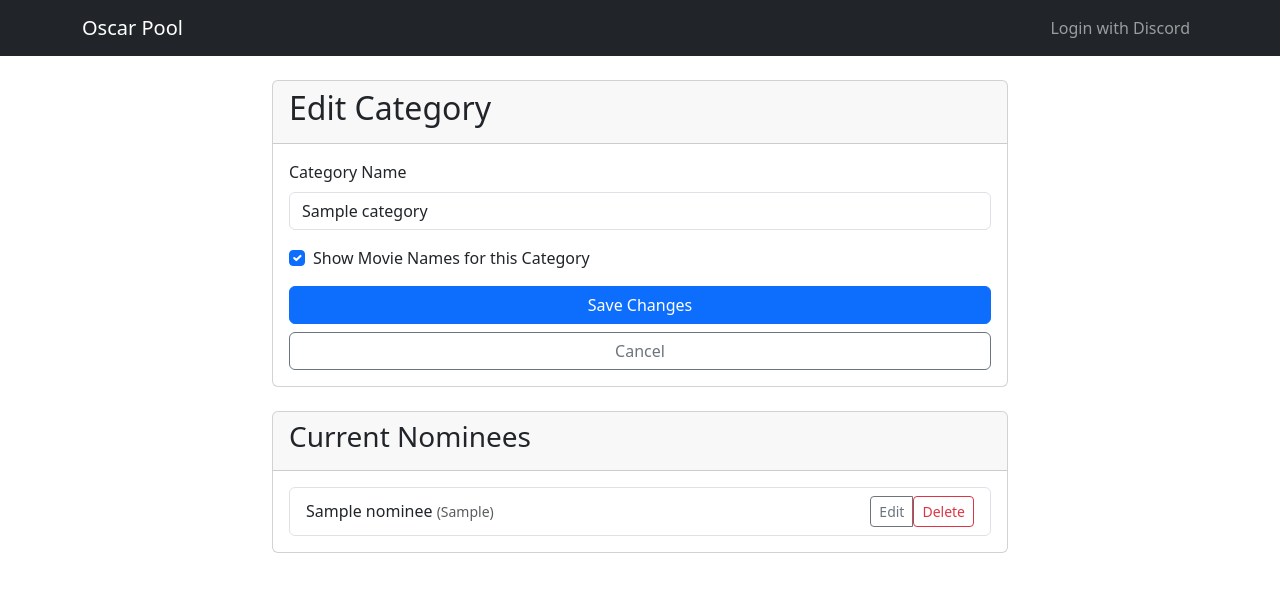
After one commit to BurlapRobot/oscar-pool, a Flask app: template templates/edit_category.html in a window 1280 px wide. The commit adds this page. Shown: the top 592 px of the page. Run offline with Flask 3, Linux system fonts and the light colour scheme; the template is opened without the code that fills it: values that come from a table or form of the project are taken from there, others are empty; tables that the repository leaves empty hold one stand-in row (values such as "Sample post"); parts of the project's set-up code (start-up, migrations or seed data) failed here and were passed over.

Commit message:
Added ability to edit nominees and categories, refactoring show_movie

```diff
--- a/app.py
+++ b/app.py
@@ -4,6 +4,7 @@ from requests_oauthlib import OAuth2Session
 import os
 import configparser
 from datetime import timedelta
+from flask_migrate import Migrate
 
 # Load config
 config = configparser.ConfigParser()
@@ -15,6 +16,7 @@ app.config['SQLALCHEMY_DATABASE_URI'] = config['Flask']['SQLALCHEMY_DATABASE_URI
 app.config['SQLALCHEMY_TRACK_MODIFICATIONS'] = False
 
 db = SQLAlchemy(app)
+migrate = Migrate(app, db)
 
 # Load Discord settings from config
 DISCORD_CLIENT_ID = config['Discord']['CLIENT_ID']
@@ -34,12 +36,12 @@ class User(db.Model):
 class Category(db.Model):
     id = db.Column(db.Integer, primary_key=True)
     name = db.Column(db.String(100), nullable=False)
+    show_movie = db.Column(db.Boolean, default=False)  # Moved from Nominee to Category
 
 class Nominee(db.Model):
     id = db.Column(db.Integer, primary_key=True)
     name = db.Column(db.String(100), nullable=False)
     movie = db.Column(db.String(100))  # Optional movie field
-    show_movie = db.Column(db.Boolean, default=False)  # Whether to display movie name
     category_id = db.Column(db.Integer, db.ForeignKey('category.id'), nullable=False)
     category = db.relationship('Category', backref=db.backref('nominees', lazy=True))
 
@@ -151,19 +153,32 @@ def add_nominee():
     if 'discord_user' not in session or not is_admin():
         flash('Access denied. Admins only.', 'error')
         return redirect(url_for('index'))
+
     categories = Category.query.all()
+
+    # Get the specific category if category_id is provided
+    category_id = request.args.get('category_id')
+    category = Category.query.get(category_id) if category_id else None
+
     if request.method == 'POST':
         nominee_name = request.form['nominee_name']
         category_id = request.form['category_id']
+        movie = request.form.get('movie', '')
+
         if nominee_name and category_id:
-            new_nominee = Nominee(name=nominee_name, category_id=category_id)
+            new_nominee = Nominee(
+                name=nominee_name,
+                category_id=category_id,
+                movie=movie
+            )
             db.session.add(new_nominee)
             db.session.commit()
             flash('Nominee added successfully!', 'success')
         else:
             flash('Nominee name and category must be selected.', 'error')
         return redirect(url_for('add_nominee'))
-    return render_template('add_nominee.html', categories=categories)
+
+    return render_template('add_nominee.html', categories=categories, category=category)
 
 @app.route('/admin/dashboard')
 def admin_dashboard():
@@ -224,6 +239,71 @@ def add_category():
 
     return render_template('add_category.html')
 
+@app.route('/admin/category/edit/<int:category_id>', methods=['GET', 'POST'])
+def edit_category(category_id):
+    if 'discord_user' not in session or not is_admin():
+        flash('Access denied. Admins only.', 'error')
+        return redirect(url_for('index'))
+
+    category = Category.query.get_or_404(category_id)
+
+    if request.method == 'POST':
+        category_name = request.form.get('category_name')
+        show_movie = request.form.get('show_movie') == 'on'
+
+        if category_name:
+            category.name = category_name
+            category.show_movie = show_movie
+            db.session.commit()
+            flash('Category updated successfully!', 'success')
+            return redirect(url_for('admin_dashboard'))
+        else:
+            flash('Category name is required.', 'error')
+
+    return render_template('edit_category.html', category=category)
+
+@app.route('/admin/nominee/edit/<int:nominee_id>', methods=['GET', 'POST'])
+def edit_nominee(nominee_id):
+    if 'discord_user' not in session or not is_admin():
+        flash('Access denied. Admins only.', 'error')
+        return redirect(url_for('index'))
+
+    nominee = Nominee.query.get_or_404(nominee_id)
+
+    if request.method == 'POST':
+        name = request.form.get('nominee_name')
+        movie = request.form.get('movie', '')
+
+        if name:
+            nominee.name = name
+            nominee.movie = movie
+            db.session.commit()
+            flash('Nominee updated successfully!', 'success')
+            return redirect(url_for('edit_category', category_id=nominee.category_id))
+        else:
+            flash('Nominee name is required.', 'error')
+
+    return render_template('edit_nominee.html', nominee=nominee)
+
+@app.route('/admin/nominee/delete/<int:nominee_id>', methods=['POST'])
+def delete_nominee(nominee_id):
+    if 'discord_user' not in session or not is_admin():
+        flash('Access denied. Admins only.', 'error')
+        return redirect(url_for('index'))
+
+    nominee = Nominee.query.get_or_404(nominee_id)
+    category_id = nominee.category_id
+
+    try:
+        db.session.delete(nominee)
+        db.session.commit()
+        flash('Nominee deleted successfully!', 'success')
+    except Exception as e:
+        db.session.rollback()
+        flash('Error deleting nominee.', 'error')
+
+    return redirect(url_for('edit_category', category_id=category_id))
+
 # Database initialization
 def init_db(app):
     with app.app_context():
--- a/templates/admin_dashboard.html
+++ b/templates/admin_dashboard.html
@@ -29,6 +29,10 @@
                                     <div class="d-flex justify-content-between align-items-center">
                                         <h5 class="mb-1">{{ category.name }}</h5>
                                         <div class="btn-group">
+                                            <a href="{{ url_for('edit_category', category_id=category.id) }}"
+                                               class="btn btn-sm btn-outline-secondary">
+                                                Edit
+                                            </a>
                                             <a href="{{ url_for('add_nominee', category_id=category.id) }}"
                                                class="btn btn-sm btn-outline-primary">
                                                 Add Nominee
@@ -39,7 +43,7 @@
                                         <ul class="list-unstyled mt-2 mb-0">
                                             {% for nominee in category.nominees %}
                                                 <li>• {{ nominee.name }}
-                                                    {% if nominee.show_movie and nominee.movie %}
+                                                    {% if category.show_movie and nominee.movie %}
                                                         <small class="text-muted">({{ nominee.movie }})</small>
                                                     {% endif %}
                                                 </li>
--- /dev/null
+++ b/templates/edit_category.html
@@ -0,0 +1,78 @@
+{% extends "base.html" %}
+
+{% block title %}Edit Category{% endblock %}
+
+{% block content %}
+<div class="row">
+    <div class="col-md-8 offset-md-2">
+        <div class="card">
+            <div class="card-header">
+                <h2>Edit Category</h2>
+            </div>
+            <div class="card-body">
+                <form method="POST">
+                    <div class="mb-3">
+                        <label for="category_name" class="form-label">Category Name</label>
+                        <input type="text"
+                               class="form-control"
+                               id="category_name"
+                               name="category_name"
+                               value="{{ category.name }}"
+                               required
+                               placeholder="e.g., Best Picture">
+                    </div>
+
+                    <div class="mb-3 form-check">
+                        <input type="checkbox"
+                               class="form-check-input"
+                               id="show_movie"
+                               name="show_movie"
+                               {% if category.show_movie %}checked{% endif %}>
+                        <label class="form-check-label" for="show_movie">
+                            Show Movie Names for this Category
+                        </label>
+                    </div>
+
+                    <div class="d-grid gap-2">
+                        <button type="submit" class="btn btn-primary">Save Changes</button>
+                        <a href="{{ url_for('admin_dashboard') }}" class="btn btn-outline-secondary">Cancel</a>
+                    </div>
+                </form>
+            </div>
+        </div>
+
+        <div class="card mt-4">
+            <div class="card-header">
+                <h3>Current Nominees</h3>
+            </div>
+            <div class="card-body">
+                {% if category.nominees %}
+                    <ul class="list-group">
+                        {% for nominee in category.nominees %}
+                            <li class="list-group-item d-flex justify-content-between align-items-center">
+                                <div>
+                                    {{ nominee.name }}
+                                    {% if category.show_movie and nominee.movie %}
+                                        <small class="text-muted">({{ nominee.movie }})</small>
+                                    {% endif %}
+                                </div>
+                                <div class="btn-group">
+                                    <a href="{{ url_for('edit_nominee', nominee_id=nominee.id) }}"
+                                       class="btn btn-sm btn-outline-secondary">Edit</a>
+                                    <form method="POST" action="{{ url_for('delete_nominee', nominee_id=nominee.id) }}"
+                                          class="d-inline"
+                                          onsubmit="return confirm('Are you sure you want to delete this nominee?');">
+                                        <button type="submit" class="btn btn-sm btn-outline-danger">Delete</button>
+                                    </form>
+                                </div>
+                            </li>
+                        {% endfor %}
+                    </ul>
+                {% else %}
+                    <p class="text-muted">No nominees added yet.</p>
+                {% endif %}
+            </div>
+        </div>
+    </div>
+</div>
+{% endblock %}
```
Also changed, not shown: manage_db.py (+56 -53 lines), templates/add_category.html (+10 -0 lines), templates/add_nominee.html (+4 -13 lines), templates/edit_nominee.html (added, +47 -0 lines), README.txt (added).
